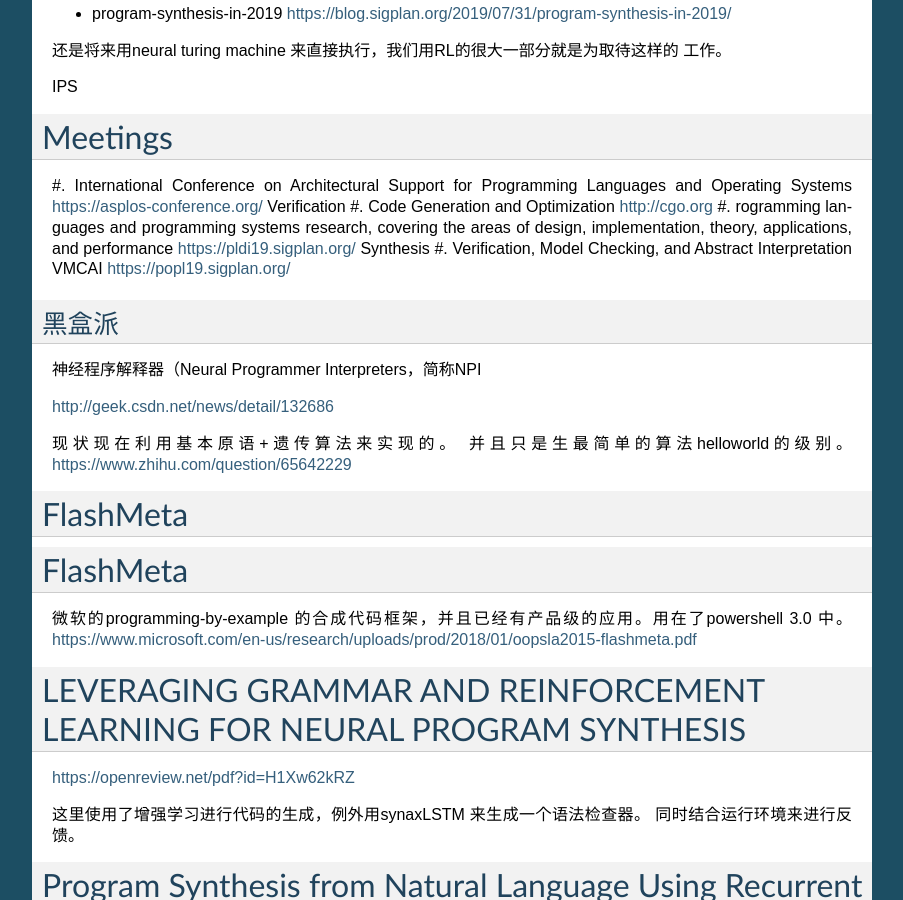
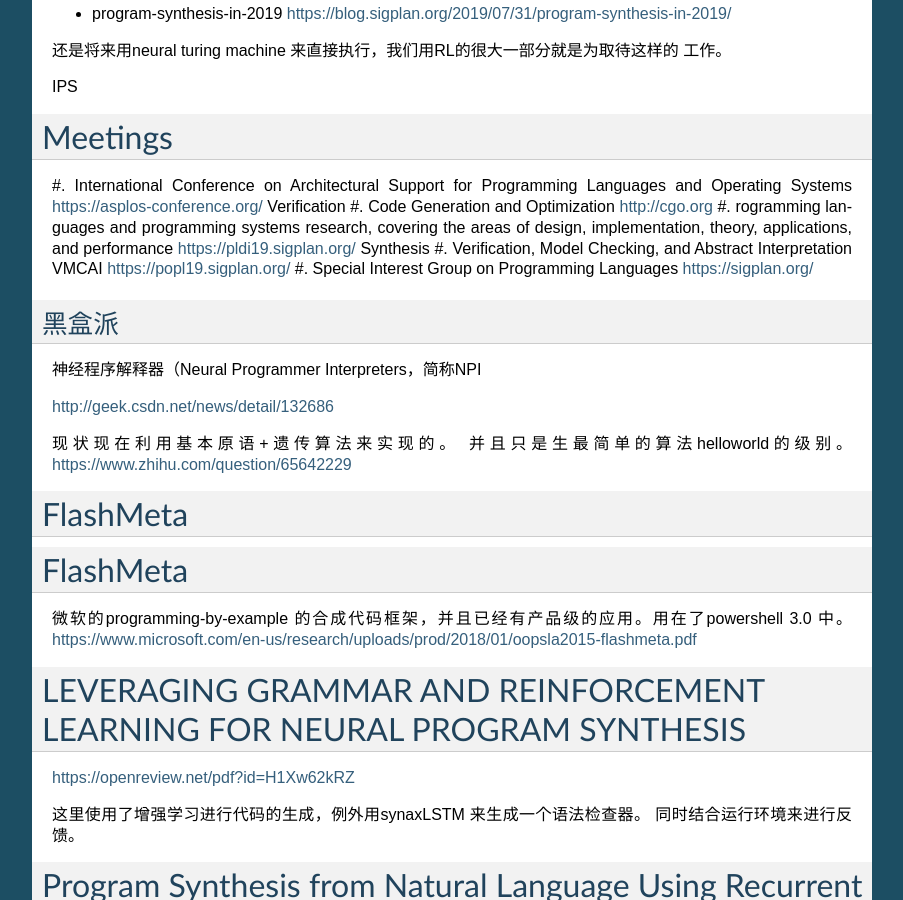
Before and after one commit to gwli/Programming, a Sphinx documentation site: the page built from source/content/Stage_4/DeepCode.rst, in a window 1280 px wide and 900 px high, scrolled down 1618 px. Shown: the whole window, without its empty margins (198-1101 px from the left). Built offline with Sphinx 7.4.7, drawn with Linux system fonts in a browser that asks for light colours.

Commit message:
add one meetings

```diff
--- a/source/content/Stage_4/DeepCode.rst
+++ b/source/content/Stage_4/DeepCode.rst
@@ -104,6 +104,7 @@
 #. rogramming languages and programming systems research, covering the areas of design, implementation, theory, applications, and performance
 https://pldi19.sigplan.org/  Synthesis
 #. Verification, Model Checking, and Abstract Interpretation  VMCAI https://popl19.sigplan.org/
+#. Special Interest Group on Programming Languages  https://sigplan.org/
 
 黑盒派
 ------
```
